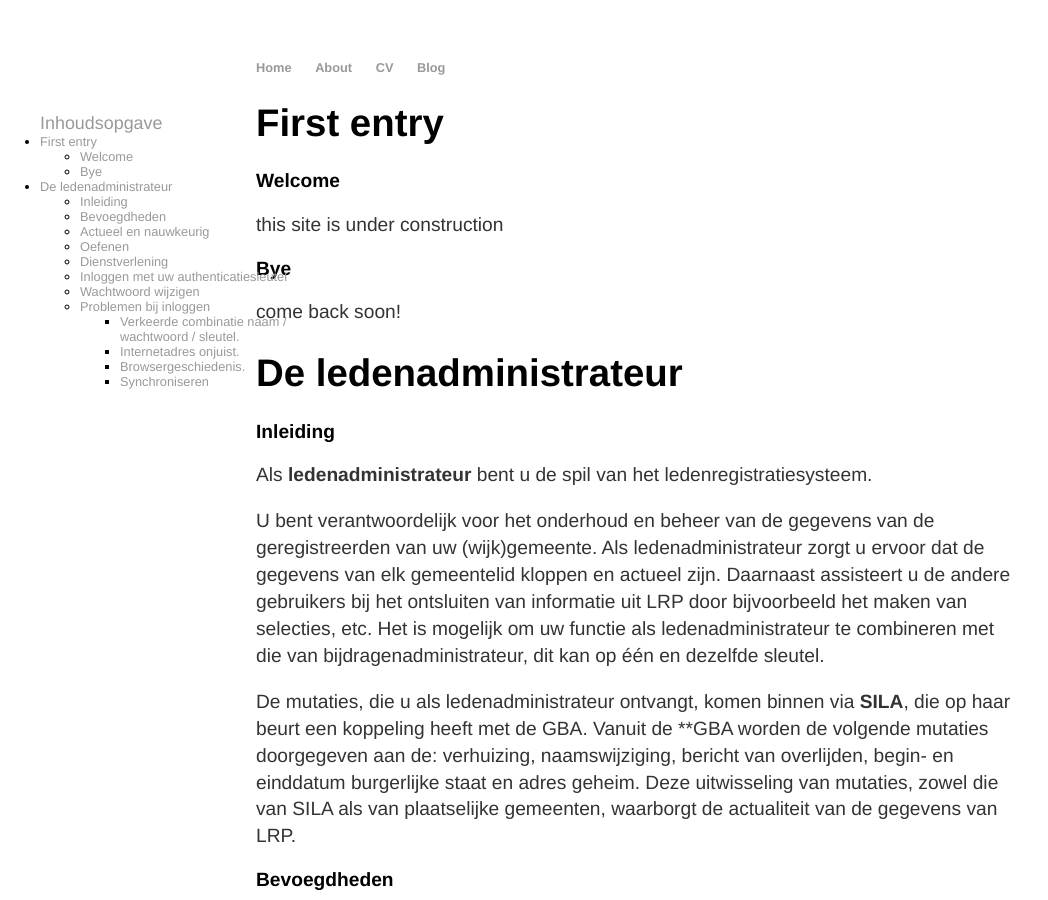
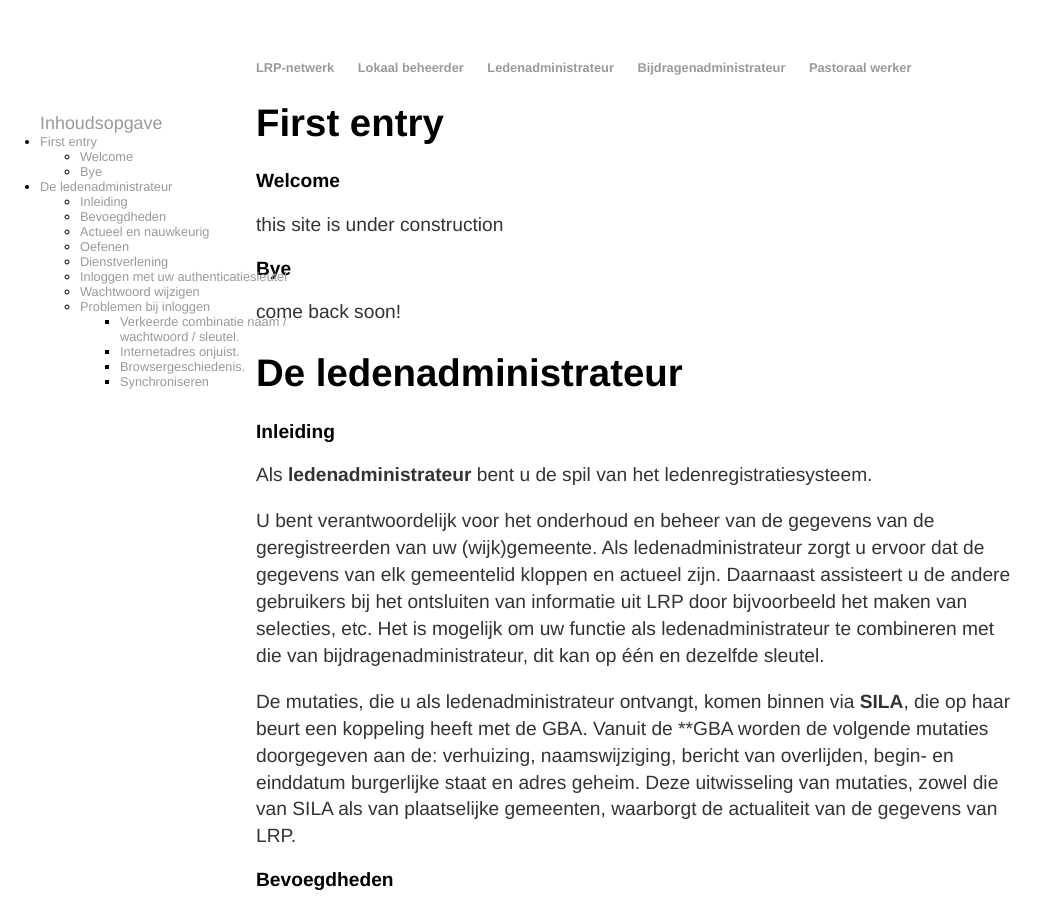
Before and after one commit to lrphelp/docs, a Jekyll site: the page built from index.md, in a window 1280 px wide and 900 px high. Shown: the whole window, without its empty margins (0-1048 px from the left). Built offline with Jekyll 4.4.1, drawn with Linux system fonts in a browser that asks for light colours.

Commit message:
Update default.html

```diff
--- a/_layouts/default.html
+++ b/_layouts/default.html
@@ -8,10 +8,11 @@
 		<body>
 			<nav>
 	    		<ul>
-	        		<li><a href="/">Home</a></li>
-		        	<li><a href="/about">About</a></li>
-	        		<li><a href="/cv">CV</a></li>
-	        		<li><a href="/blog">Blog</a></li>
+	        		<li><a href="http://lrp-netwerk.pkn.nl/home-lrp">LRP-netwerk</a></li>
+				<li><a href="/about">Lokaal beheerder</a></li>
+	        		<li><a href="/about">Ledenadministrateur</a></li>
+	        		<li><a href="/cv">Bijdragenadministrateur</a></li>
+	        		<li><a href="/blog">Pastoraal werker</a></li>
 	    		</ul>
 			</nav>
 			<div class="container">
@@ -21,7 +22,7 @@
 			</div><!-- /.container -->
 			<footer>
 	    		<ul>
-	        		<li><a href="mailto:notarealperson@gmail.com">email</a></li>
+	        		<li><a href="&#109;&#97;&#105;&#108;&#116;&#111;&#58;&#108;&#114;&#112;&#45;&#104;&#101;&#108;&#112;&#64;&#112;&#114;&#111;&#116;&#101;&#115;&#116;&#97;&#110;&#116;&#115;&#101;&#107;&#101;&#114;&#107;&#46;&#110;&#108;">email</a></li>
 				</ul>
 			</footer>
 		</body>
```
